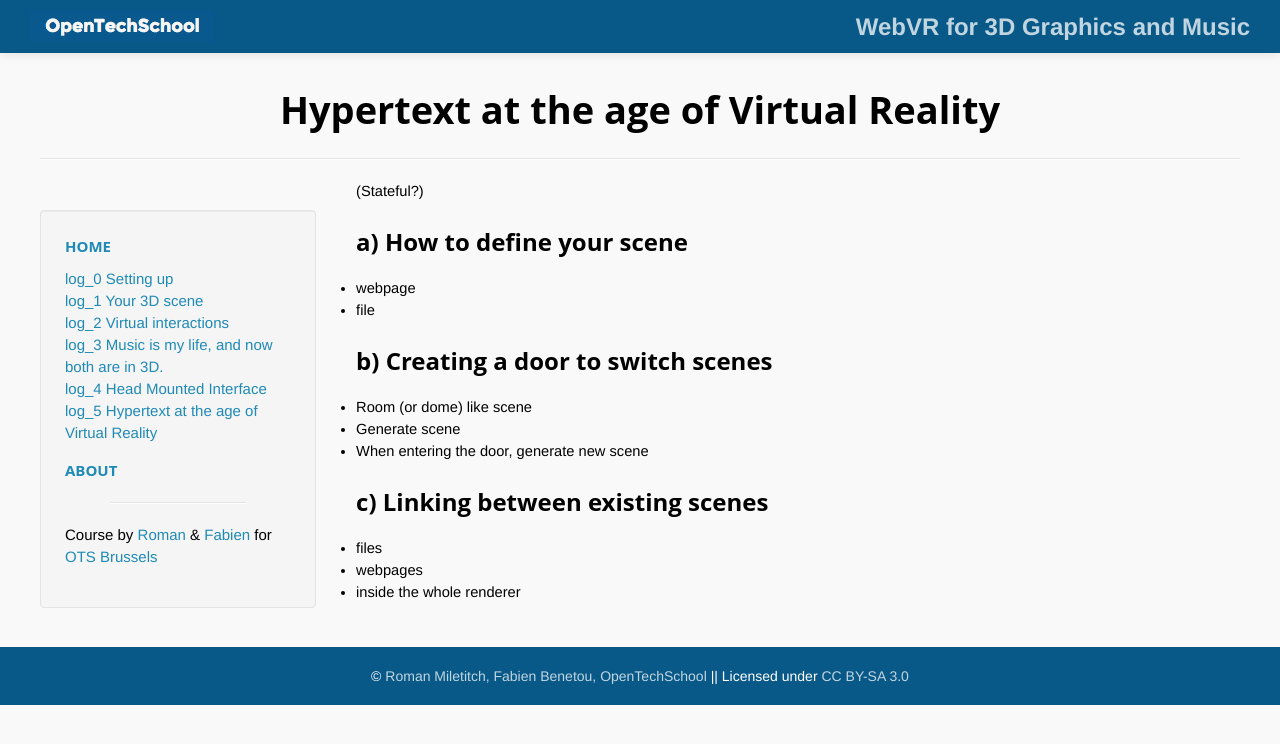
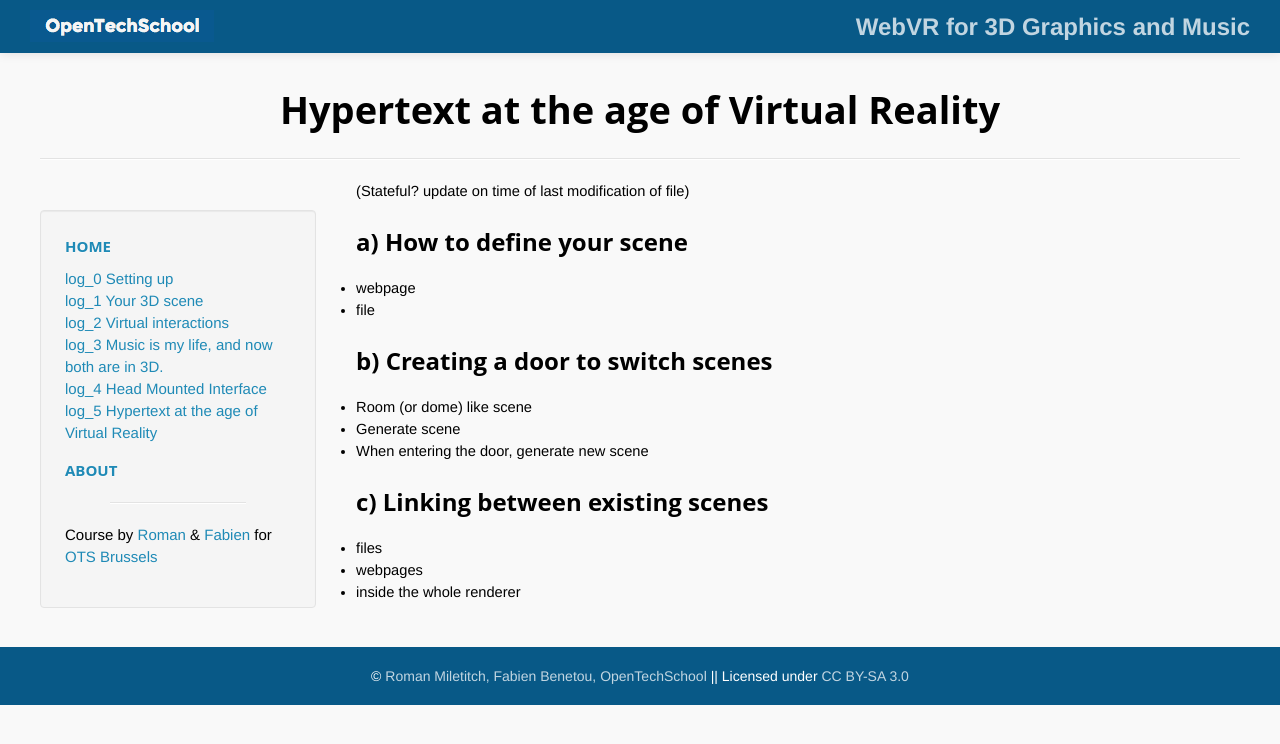
Before and after one commit to OpenTechSchool-Brussels/webVR-for-3D-graphics-and-music, a Jekyll site: the page built from hyper-virtual-reality.markdown, in a window 1280 px wide. Shown: the top 744 px of the page. Built offline with Jekyll 4.4.1, drawn with Linux system fonts in a browser that asks for light colours; Markdown is read by kramdown in place of the engine named in the settings.

Commit message:
Update hyper-virtual-reality.markdown

```diff
--- a/hyper-virtual-reality.markdown
+++ b/hyper-virtual-reality.markdown
@@ -5,7 +5,7 @@ num: 5
 
 ---
 
-(Stateful?)
+(Stateful? update on time of last modification of file)
 
 ## a) How to define your scene
 * webpage
```
